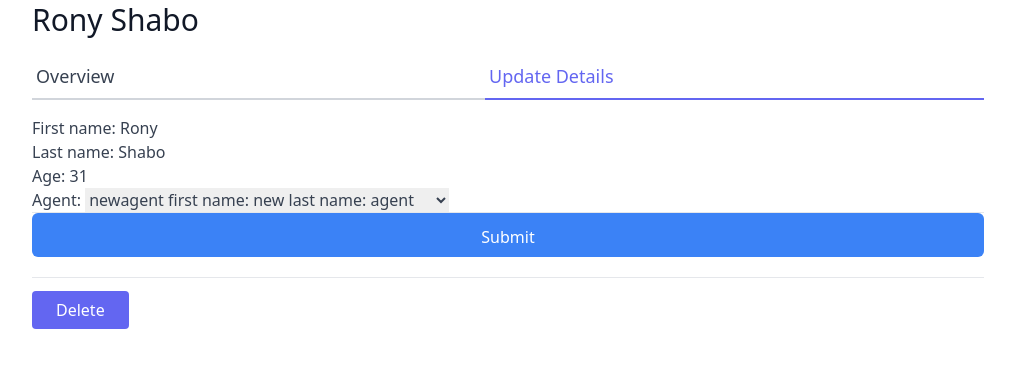
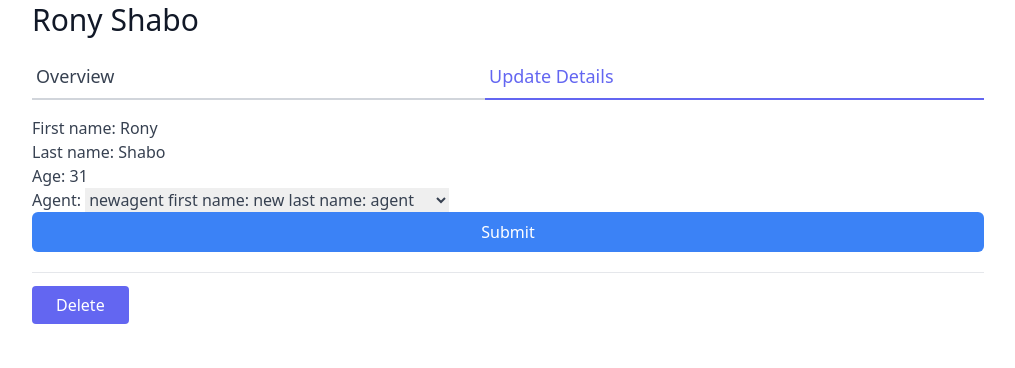
Before and after one commit to ronyshabo/CRM-Django, a Django app: page /leads/10/update/ in a window 1280 px wide. Shown: the part 218-586 px from the top of the page, without its empty margins (112-1127 px from the left). Run offline with Django 4.2, Linux system fonts and the light colour scheme; a user stored in the database is signed in; data comes from the database, SQL or seed files in the repository; some libraries are stand-ins or nearby versions.

Commit message:
small touch

```diff
--- a/leads/templates/leads/lead_update.html
+++ b/leads/templates/leads/lead_update.html
@@ -23,8 +23,7 @@
             <form method="post" enctype="multipart/form-data">
                 {% csrf_token %}
                 {{form.as_p}}
-                <hr />
-                <button type="submit" class=" pt-3 w-full text-white bg-blue-500 hover:bg-blue-600 px-3 py-2 rounded-md">Submit</button>
+                <button type="submit" class="w-full text-white bg-blue-500 hover:bg-blue-600 px-3 py-2 rounded-md">Submit</button>
             </form>
             <div class="mt-5 py-5 border-t border-gray-200">
                 <a href="{% url 'leads:lead-delete' lead.pk %}" class="w-1/2 mt-3 text-white bg-indigo-500 border-0 py-2 px-6 focus:outline-none hover:bg-indigo-600 rounded">
```
